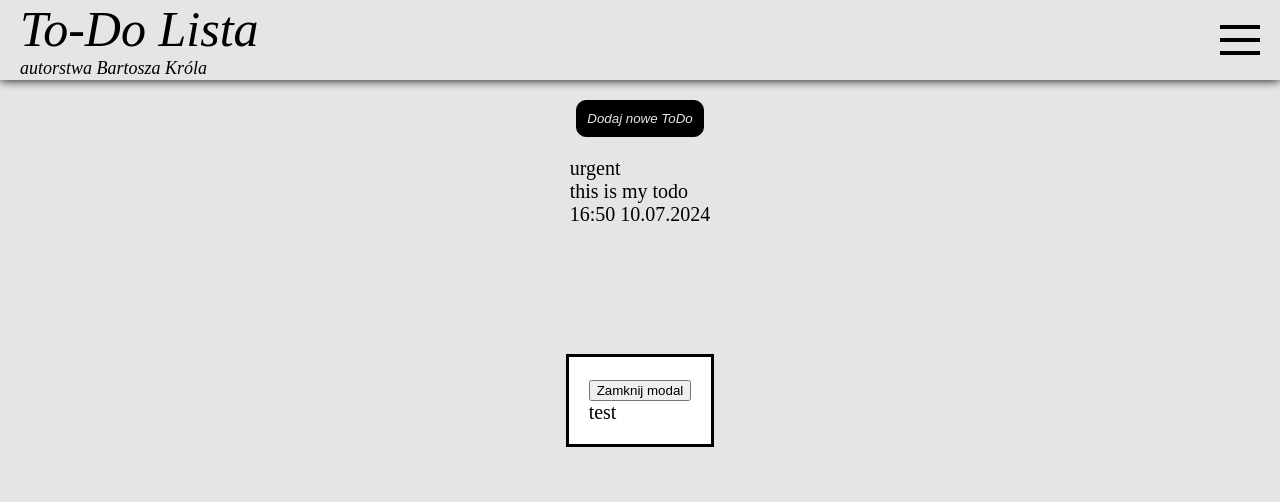
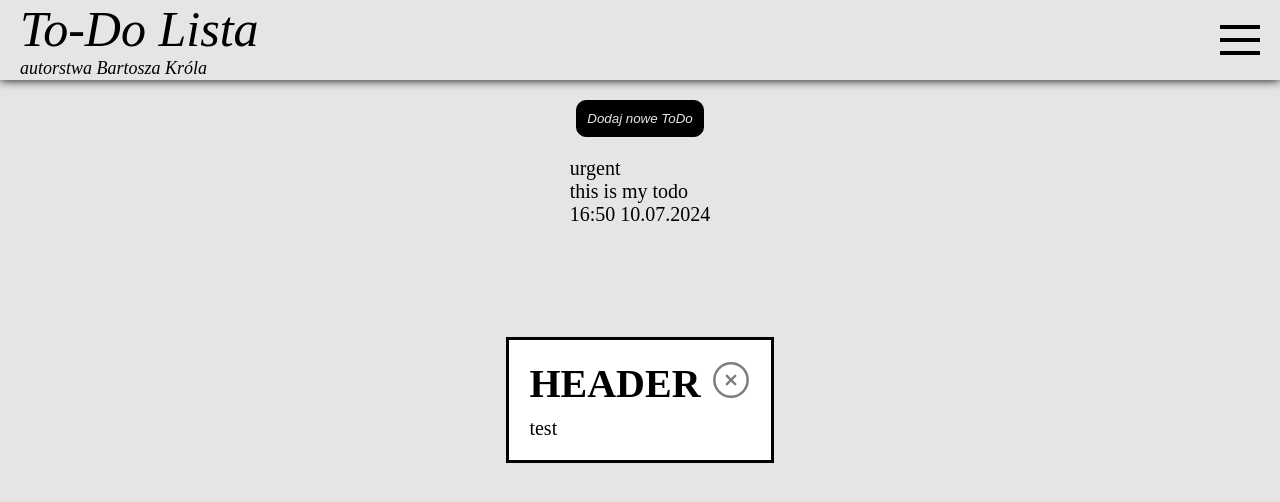
Before and after one commit to bartokrol/ToDoList-React, a React (Create React App) app: page /toDoList in a window 1280 px wide. Both pictures are taken after a click on the button "Dodaj nowe ToDo". Shown: the top 502 px of the page. Built offline with nearby package versions, Linux system fonts and the light colour scheme.

Commit message:
17-make closeIcon component (used in drawer and modal), make modal component more reusable

```diff
--- /dev/null
+++ b/src/components/closeIcon/CloseIcon.tsx
@@ -0,0 +1,11 @@
+import styles from './closeIcon.module.scss';
+import closeIcon from '../../public/svgs/close_icon.svg';
+
+export const CloseIcon = ({ closeAction }: { closeAction: () => void }) => {
+    console.log('dupa');
+    return (
+        <button className={styles.closeButton} onClick={closeAction}>
+            <img className={styles.close} src={closeIcon} alt={'Close Button'} />
+        </button>
+    );
+};
--- /dev/null
+++ b/src/components/closeIcon/closeIcon.module.scss
@@ -0,0 +1,25 @@
+.closeButton {
+  display: flex;
+  justify-content: center;
+  align-items: center;
+  background-color: transparent;
+  width: 2rem;
+  height: 2rem;
+  justify-self: end;
+  padding: 0;
+  border: none;
+  cursor: pointer;
+  transition: all .2s;
+  opacity: .5;
+  grid-area: close;
+
+  &:hover {
+    scale: 1.1;
+    opacity: 1;
+  }
+}
+
+.close {
+  width: 2rem;
+  height: 2rem;
+}
--- a/src/components/drawer/Drawer.tsx
+++ b/src/components/drawer/Drawer.tsx
@@ -1,7 +1,7 @@
 import styles from './drawer.module.scss';
 import { useDrawerState } from './hooks/useDrawerState';
 import { DrawerType } from './index.model';
-import closeIcon from '../../public/svgs/close_icon.svg';
+import { CloseIcon } from '../closeIcon/CloseIcon';
 
 export const Drawer = ({ isOpen, children, dialogRef, closeAction }: DrawerType) => {
     const isInitialized = useDrawerState({ isOpen, dialogRef, closeAction });
@@ -11,9 +11,7 @@ export const Drawer = ({ isOpen, children, dialogRef, closeAction }: DrawerType)
             <div className={styles.wrapper}>
                 <div className={styles.header}>
                     {children.header}
-                    <button className={styles.closeButton} onClick={closeAction}>
-                        <img className={styles.close} src={closeIcon} alt={'Close Button'} />
-                    </button>
+                    <CloseIcon closeAction={closeAction} />
                 </div>
                 <div className={styles.content}>
                     {children.content}
--- a/src/components/drawer/drawer.module.scss
+++ b/src/components/drawer/drawer.module.scss
@@ -24,34 +24,8 @@
 
 .header {
   display: grid;
-  grid-template-columns: 1fr 2rem;
+  grid-template-areas: 'flags close';
   padding: .2rem;
-}
-
-.closeButton {
-  display: flex;
-  justify-content: center;
-  align-items: center;
-  background-color: transparent;
-  width: 2rem;
-  height: 2rem;
-  justify-self: end;
-  padding: 0;
-  border: none;
-  cursor: pointer;
-  transition: all .2s;
-  opacity: .5;
-  grid-column: 2;
-
-  &:hover {
-    scale: 1.1;
-    opacity: 1;
-  }
-}
-
-.close {
-  width: 2rem;
-  height: 2rem;
 }
 
 .content {
--- a/src/components/modal/Modal.tsx
+++ b/src/components/modal/Modal.tsx
@@ -1,8 +1,16 @@
 import { Root } from 'react-dom/client';
-import React, { MutableRefObject, ReactNode, useCallback, useRef } from 'react';
+import React, { MutableRefObject, useCallback, useRef } from 'react';
+import styles from './modal.module.scss';
 import { dialog } from '../../infrastructure/services/dialogService';
+import { CloseIcon } from '../closeIcon/CloseIcon';
+import { ModalChildrenType } from '../../infrastructure/services/model';
 
-export const Modal = ({ children, root }: { children: ReactNode, root: Root }) => {
+interface ModalType {
+  children: ModalChildrenType,
+  root: Root
+}
+
+export const Modal = ({ children, root }: ModalType) => {
     const dialogElementRef = useRef() as MutableRefObject<HTMLDialogElement>;
 
     const dialogRef = useCallback((dialog: HTMLDialogElement) => {
@@ -26,9 +34,12 @@ export const Modal = ({ children, root }: { children: ReactNode, root: Root }) =
     };
 
     return (
-        <dialog ref={dialogRef} onKeyDown={handleEscClose}>
-            <button onClick={handleClose}>{'Zamknij modal'}</button>
-            {children}
+        <dialog ref={dialogRef} className={styles.modal} onKeyDown={handleEscClose}>
+            <CloseIcon closeAction={handleClose} />
+            {children({
+                headerStyles: styles.header,
+                contentStyles: styles.content,
+            })}
         </dialog>
     );
 };
--- /dev/null
+++ b/src/components/modal/modal.module.scss
@@ -0,0 +1,16 @@
+.modal {
+  display: grid;
+  grid-template-areas:
+    'header close'
+    'content content';
+  grid-gap: .5rem;
+}
+
+.header {
+  grid-area: header;
+  text-transform: uppercase;
+}
+
+.content {
+  grid-area: content;
+}
--- a/src/infrastructure/services/dialogService.tsx
+++ b/src/infrastructure/services/dialogService.tsx
@@ -1,6 +1,6 @@
 import { createRoot, Root } from 'react-dom/client';
 import { Modal } from '../../components/modal/Modal';
-import { ReactNode } from 'react';
+import { ModalChildrenType } from './model';
 
 class DialogService {
   private dialogStack = 0;
@@ -10,7 +10,7 @@ class DialogService {
       this.rootsContainer = document.getElementById('dialogs') as HTMLDivElement;
   }
 
-  public openDialog(children: ReactNode) {
+  public openDialog(children: ModalChildrenType) {
       this.handleRootsContainer();
 
       const rootElement = this.createDialogContainer();
@@ -41,12 +41,12 @@ class DialogService {
       this.rootsContainer.removeChild(rootElement);
   }
 
-  private renderDialog(rootElement: HTMLDivElement, children: ReactNode) {
+  private renderDialog(rootElement: HTMLDivElement, children: ModalChildrenType) {
       const root = createRoot(rootElement);
 
       root.render(
           <Modal root={root}>
-              {children}
+              {(styles) => children(styles)}
           </Modal>);
   }
 
--- /dev/null
+++ b/src/infrastructure/services/model.ts
@@ -0,0 +1,8 @@
+import { ReactNode } from 'react';
+
+export type ModalChildrenType = (styles: ModalStylesType) => ReactNode;
+
+export interface ModalStylesType {
+  contentStyles: string;
+  headerStyles: string;
+}
--- a/src/infrastructure/translations/components/headerFlags/HeaderFlags.tsx
+++ b/src/infrastructure/translations/components/headerFlags/HeaderFlags.tsx
@@ -9,7 +9,7 @@ export const HeaderFlags = () => {
     };
 
     return (
-        <div>
+        <div className={styles.flagsContainer}>
             <button className={styles.flagButton} onClick={() => handleLanguageChange('pl')}>
                 <img className={styles.flag} src={plIcon} alt={'PL flag'} />
             </button>
--- a/src/infrastructure/translations/components/headerFlags/headerFlags.module.scss
+++ b/src/infrastructure/translations/components/headerFlags/headerFlags.module.scss
@@ -1,3 +1,7 @@
+.flagsContainer {
+  grid-area: flags;
+}
+
 .flagButton {
   background-color: transparent;
   border: none;
--- a/src/views/toDoList/ToDoListPage.tsx
+++ b/src/views/toDoList/ToDoListPage.tsx
@@ -19,7 +19,7 @@ export const ToDoListPage = () => {
             value: 'test',
         };
 
-        dialog.openDialog(<ToDoListBox {...toDoListBoxProps} />);
+        dialog.openDialog((modalStyles) => <ToDoListBox {...toDoListBoxProps} modalStyles={modalStyles} />);
     };
 
     return (
--- a/src/views/toDoList/components/ToDoListBox/ToDoListBox.tsx
+++ b/src/views/toDoList/components/ToDoListBox/ToDoListBox.tsx
@@ -1,9 +1,20 @@
 import React from 'react';
+import { ModalStylesType } from '../../../../infrastructure/services/model';
 
-export const ToDoListBox = ({ value }: { value: string }) => {
+interface ToDoListBoxType {
+  modalStyles: ModalStylesType;
+  value: string;
+}
+
+export const ToDoListBox = ({ value, modalStyles }: ToDoListBoxType) => {
     console.log(value);
+    console.log(modalStyles);
 
     return (
-        <div>{value}</div>
+        <>
+            <h1 className={modalStyles.headerStyles}>{'Header'}</h1>
+            <div className={modalStyles.contentStyles}>{value}</div>
+        </>
+
     );
 };
```
